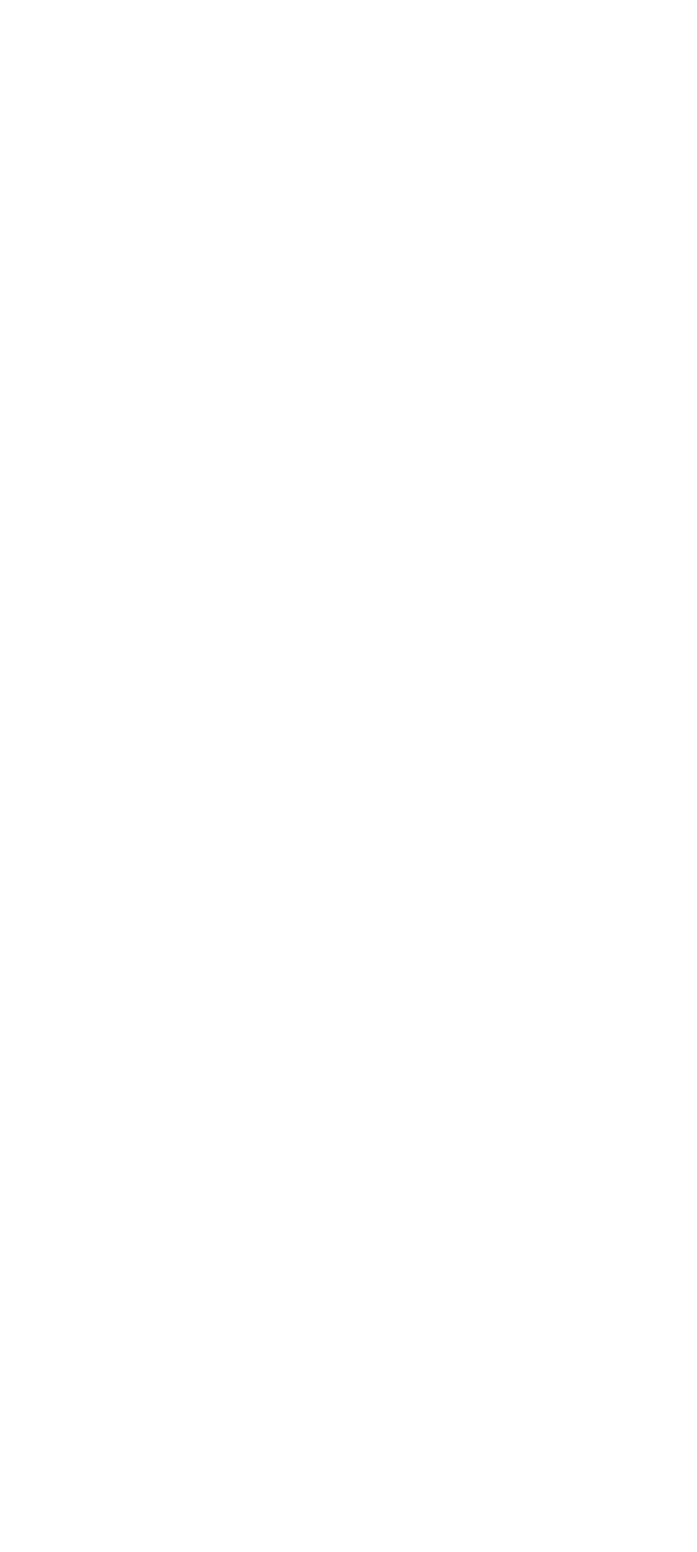
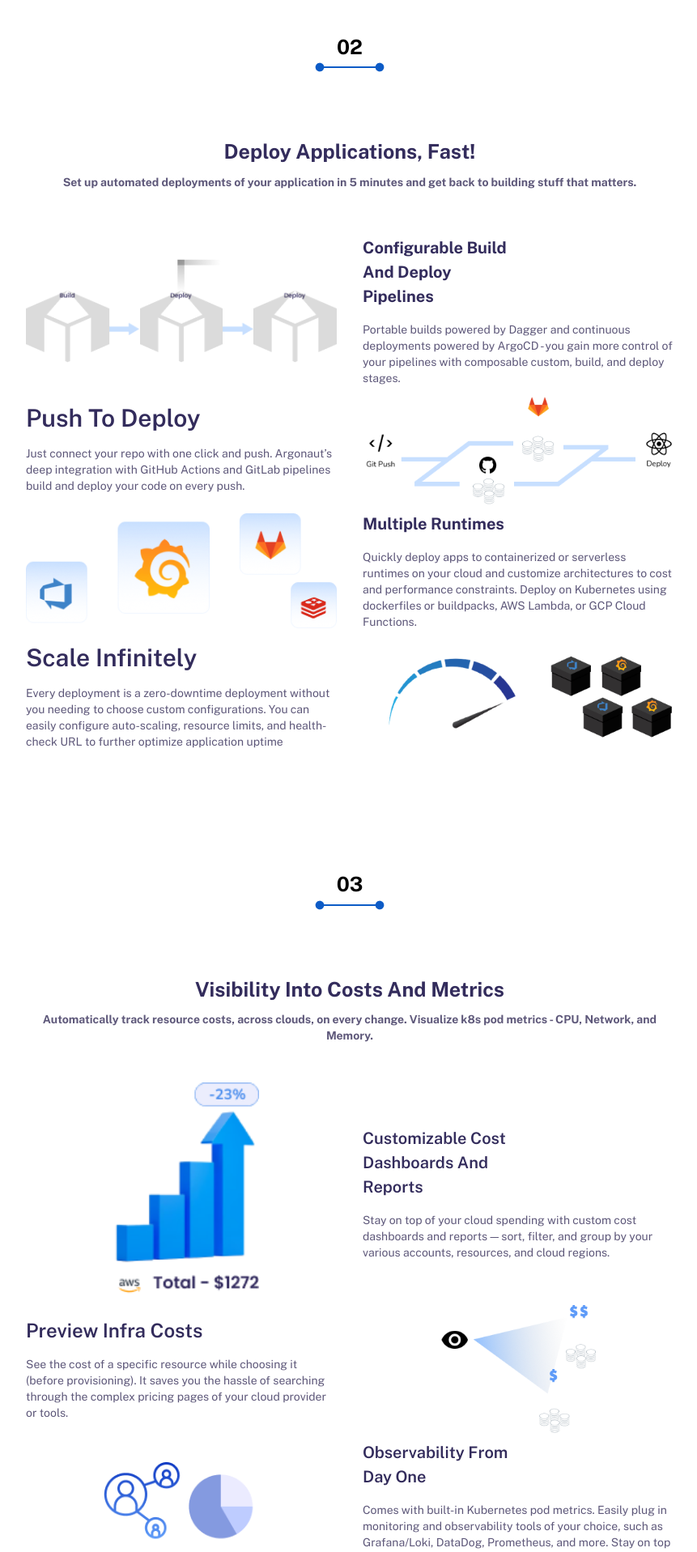
Before and after one commit to ay690/Xerocodee, a React (Vite) app: page / in a window 1280 px wide. Shown: the part 5220-7137 px from the top of the page at 81% size, without its empty margins (208-1069 px from the left). Before the commit the page ends 5170 px from the top, so only its background shows below. Built offline with nearby package versions, Linux system fonts and the light colour scheme.

Commit message:
page2 and page3

```diff
--- a/src/App.jsx
+++ b/src/App.jsx
@@ -1,6 +1,6 @@
 import React from "react";
 import "./App.css";
-import { Navbar, Hero, Companies, Features, Services, NewsLetter, BlueBg, PageOne } from "./components";
+import { Navbar, Hero, Companies, Features, Services, NewsLetter, BlueBg, PageOne, PageTwo, PageThree } from "./components";
 
 function App() {
   return (
@@ -12,6 +12,8 @@ function App() {
       <Services />
       <BlueBg />
       <PageOne />
+      <PageTwo />
+      <PageThree />
       {/* <NewsLetter /> */}
     </div>
   );
--- a/src/components/PageOne.jsx
+++ b/src/components/PageOne.jsx
@@ -26,7 +26,7 @@ const PageOne = () => {
           <h1 className="text text-center text-[25px] text-[#332C5C] font-bold capitalize">
             Self serve Infrastructure
           </h1>
-          <p className="text text-center text-sm text-[#5E587A] font-bold capitalize py-2">
+          <p className="text text-center text-sm text-[#5E587A] font-bold py-2">
             {" "}
             Accelerate by self-serving production-ready infrastructure and
             customize as you scale.
--- /dev/null
+++ b/src/components/PageThree.jsx
@@ -0,0 +1,66 @@
+import React from "react";
+import { Line } from "../assets";
+import { pageThree } from "../data/pageThree";
+
+const PageThree = () => {
+  return (
+    <div className="w-full bg-white py-[50px]">
+      <div className="md:max-w-[800px] m-auto max-w-[600px] px-4 md:px-0">
+        <div className="flex flex-col justify-center items-center py-10">
+          <h1 className="text text-center text-[25px] font-bold">03</h1>
+          <img src={Line} alt="Line" />
+        </div>
+        <div className="py-10">
+          <h1 className="text text-center text-[25px] text-[#332C5C] font-bold capitalize">
+            Visibility into costs and metrics
+          </h1>
+          <p className="text text-center text-sm text-[#5E587A] font-bold py-2">
+            {" "}
+            Automatically track resource costs, across clouds, on every change.
+            Visualize k8s pod metrics - CPU, Network, and Memory.
+          </p>
+        </div>
+        {pageThree.map((items, i) => (
+          <div
+            key={i}
+            className={`md:max-w-[1100px] m-auto grid md:grid-cols-2 gap-8 max-w-[600px] items-center  px-4 md:px-0 ${
+              i % 2 === 0 ? "md:flex-row-reverse" : "" // Conditionally reverse the order
+            }`}
+          >
+            {i % 2 === 0 ? ( // Check if index is even
+              <>
+                <img src={items.img} alt="Images" className={`w-1/2 mx-auto`} />
+                <div>
+                  <h1 className="py-2 text text-[#332C5C] text-[20px] font-semibold w-1/2 capitalize">
+                    {items.title}
+                  </h1>
+                  <p className="py-2 text-sm text-[#5E587A] font-[12px]">
+                    {items.description}
+                  </p>
+                </div>
+              </>
+            ) : (
+              <>
+                <div>
+                  <h1 className="py-2 text text-[#332C5C] text-2xl font-semibold capitalize">
+                    {items.title}
+                  </h1>
+                  <p className="py-2 text-sm text-[#5E587A] font-[12px]">
+                    {items.description}
+                  </p>
+                </div>
+                <img
+                  src={items.img}
+                  alt="Images"
+                  className={`w-1/2 mx-auto md:order-last order-first`}
+                />
+              </>
+            )}
+          </div>
+        ))}
+      </div>
+    </div>
+  );
+};
+
+export default PageThree;
--- /dev/null
+++ b/src/components/PageTwo.jsx
@@ -0,0 +1,71 @@
+import React from "react";
+import { Line } from "../assets";
+import { pageTwo } from "../data/pageTwo";
+
+const PageTwo = () => {
+  return (
+    <div className="w-full bg-white py-[50px]">
+      <div className="md:max-w-[800px] m-auto max-w-[600px] px-4 md:px-0">
+        <div className="flex flex-col justify-center items-center py-10">
+          <h1 className="text text-center text-[25px] font-bold">02</h1>
+          <img src={Line} alt="Line" />
+        </div>
+        <div className="py-10">
+          <h1 className="text text-center text-[25px] text-[#332C5C] font-bold capitalize">
+            Deploy applications, fast!
+          </h1>
+          <p className="text text-center text-sm text-[#5E587A] font-bold py-2">
+            {" "}
+            Set up automated deployments of your application in 5 minutes and
+            get back to building stuff that matters.
+          </p>
+        </div>
+
+        {pageTwo.map((items, i) => (
+          <div
+            key={i}
+            className={`md:max-w-[1480px] m-auto grid md:grid-cols-2 gap-8 max-w-[600px] items-center  px-4 md:px-0 ${
+              i % 2 === 0 ? "md:flex-row-reverse" : "" // Conditionally reverse the order
+            }`}
+          >
+            {i % 2 === 0 ? ( // Check if index is even
+              <>
+                <img
+                  src={items.img}
+                  alt="Images"
+                  className={`w-[400px] mx-auto`}
+                />
+                <div>
+                  <h1 className="py-2 text text-[#332C5C] text-[20px] font-bold w-1/2 capitalize">
+                    {items.title}
+                  </h1>
+                  <p className="py-2 text-sm text-[#5E587A] font-[12px]">
+                    {items.description}
+                  </p>
+                </div>
+              </>
+            ) : (
+              <>
+                <div>
+                  <h1 className="py-2 text text-[#332C5C] text-3xl font-semibold capitalize">
+                    {items.title}
+                  </h1>
+                  <p className="py-2 text-sm text-[#5E587A] font-[12px]">
+                    {items.description}
+                  </p>
+                </div>
+                <img
+                  src={items.img}
+                  alt="Images"
+                  className={`w-[400px] mx-auto md:order-last order-first`}
+                />
+              </>
+            )}
+          </div>
+        ))}
+      </div>
+    </div>
+  );
+};
+
+export default PageTwo;
--- a/src/components/index.js
+++ b/src/components/index.js
@@ -6,5 +6,7 @@ import Services from "./Services";
 import NewsLetter from "./NewsLetter";
 import BlueBg from "./BlueBg";
 import PageOne from "./PageOne";
+import PageTwo from "./PageTwo";
+import PageThree from "./PageThree";
 
-export { Navbar, Hero, Companies, Features, Services, NewsLetter, BlueBg, PageOne };
+export { Navbar, Hero, Companies, Features, Services, NewsLetter, BlueBg, PageOne, PageTwo, PageThree };
--- /dev/null
+++ b/src/data/pageThree.js
@@ -0,0 +1,21 @@
+import { cost, observability, preview } from "../assets";
+
+export const pageThree = [
+    {
+        title: "Customizable cost dashboards and reports",
+        description: "Stay on top of your cloud spending with custom cost dashboards and reports — sort, filter, and group by your various accounts, resources, and cloud regions.",
+        img: cost
+    },
+
+    {
+        title: "Preview infra costs",
+        description: "See the cost of a specific resource while choosing it (before provisioning). It saves you the hassle of searching through the complex pricing pages of your cloud provider or tools.",
+        img: preview
+    },
+
+    {
+        title: "Observability from day one",
+        description: "Comes with built-in Kubernetes pod metrics. Easily plug in monitoring and observability tools of your choice, such as Grafana/Loki, DataDog, Prometheus, and more. Stay on top of your application metrics from day 1.",
+        img: observability
+    }
+]
--- /dev/null
+++ b/src/data/pageTwo.js
@@ -0,0 +1,31 @@
+import { pipeline, deploy, tools, scale } from "../assets";
+
+export const pageTwo = [
+  {
+    title: "Configurable Build And Deploy Pipelines",
+    description:
+      "Portable builds powered by Dagger and continuous deployments powered by ArgoCD - you gain more control of your pipelines with composable custom, build, and deploy stages.",
+    img: pipeline,
+  },
+
+  {
+    title: "Push To Deploy",
+    description:
+      "Just connect your repo with one click and push. Argonaut’s deep integration with GitHub Actions and GitLab pipelines build and deploy your code on every push.",
+    img: deploy,
+  },
+
+  {
+    title: "Multiple Runtimes",
+    description:
+      "Quickly deploy apps to containerized or serverless runtimes on your cloud and customize architectures to cost and performance constraints. Deploy on Kubernetes using dockerfiles or buildpacks, AWS Lambda, or GCP Cloud Functions.",
+    img: tools,
+  },
+
+  {
+    title: "Scale Infinitely",
+    description:
+      "Every deployment is a zero-downtime deployment without you needing to choose custom configurations. You can easily configure auto-scaling, resource limits, and health-check URL to further optimize application uptime",
+    img: scale,
+  },
+];
```
